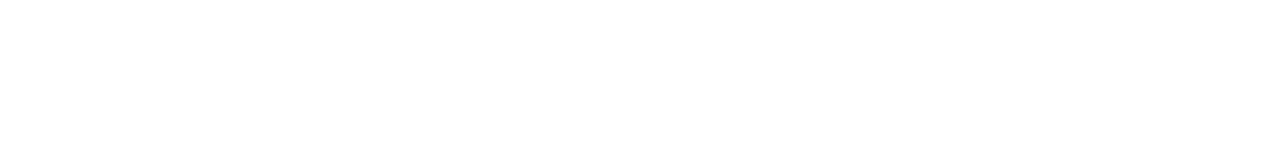
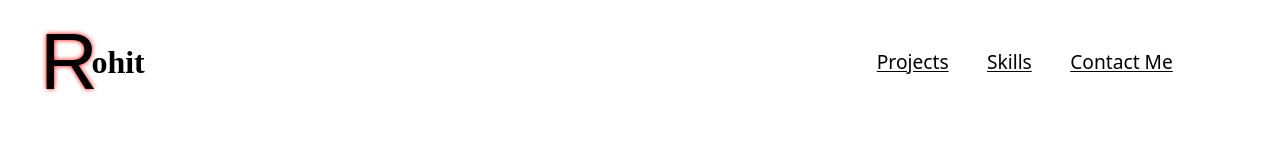
Before and after one commit to rohit-web01/PortfolioWebsite, a plain HTML site: page index.html in a window 1280 px wide. Drawn offline with Linux system fonts and the light colour scheme.

Commit message:
Completing Navbar

```diff
--- a/index.html
+++ b/index.html
@@ -1,16 +1,37 @@
 <!DOCTYPE html>
 <html lang="en">
+
 <head>
     <meta charset="UTF-8">
     <meta name="viewport" content="width=device-width, initial-scale=1.0">
     <title>Portfolio - Rohit Gehlot</title>
     <link rel="stylesheet" href="style.css">
 </head>
+
 <body>
-    <div class="wrapper">
-        <nav>
+    <div id="wrapper">
 
-        </nav>
+        <!-- NavBar Section  -->
+
+        <div class="container">
+            <nav class="navbar">
+                <div class="logo-part">
+                    <span id="R">R</span>
+                    <h1>ohit</h1>
+                </div>
+                <div class="nav-items">
+                    <div><a href="#projects">Projects</a></div>
+                    <div><a href="#skills">Skills</a></div>
+                    <div><a href="#contactme">Contact Me</a></div>
+                </div>
+            </nav>
+        </div>
+
+
+
+        <!-- Hero Section -->
+
     </div>
 </body>
+
 </html>
--- a/style.css
+++ b/style.css
@@ -0,0 +1,64 @@
+/* CSS Reset */
+*{
+    margin: 0;
+    padding: 0;
+    box-sizing: border-box;
+    scroll-behavior: smooth;
+}
+
+#wrapper{
+    height: 100vh;
+    overflow-x: hidden;
+    overflow-y: auto;
+}
+
+/* Navbar CSS */
+.container{
+    width: 1200px;
+    margin: 0 auto;
+    /* border: 2px solid black; */
+}
+
+.navbar{
+    padding-top: 1rem;
+    display: flex;
+    justify-content: space-between;
+    align-items: center;
+}
+
+.logo-part{
+    display: flex;
+    justify-content: baseline;
+    align-items: center;
+}
+
+#R{
+    font-family: fantasy;
+    font-size: 5rem;
+    text-shadow: 0 0 .3rem red;
+}
+
+h1{
+    font-size: 2rem;
+    margin-left: -.4rem;
+}
+
+.nav-items{
+    /* border: 1px solid black; */
+    display: flex;
+    gap: 2rem;
+    padding: 0 4em;
+}
+
+.nav-items div a{
+    padding: .2rem;
+    color: black;
+    font-size: larger;
+    font-family: system-ui;
+    font-weight:400;
+}
+
+.nav-items div:hover{
+    font-weight: 600;
+    transition: 1s;
+}
```
